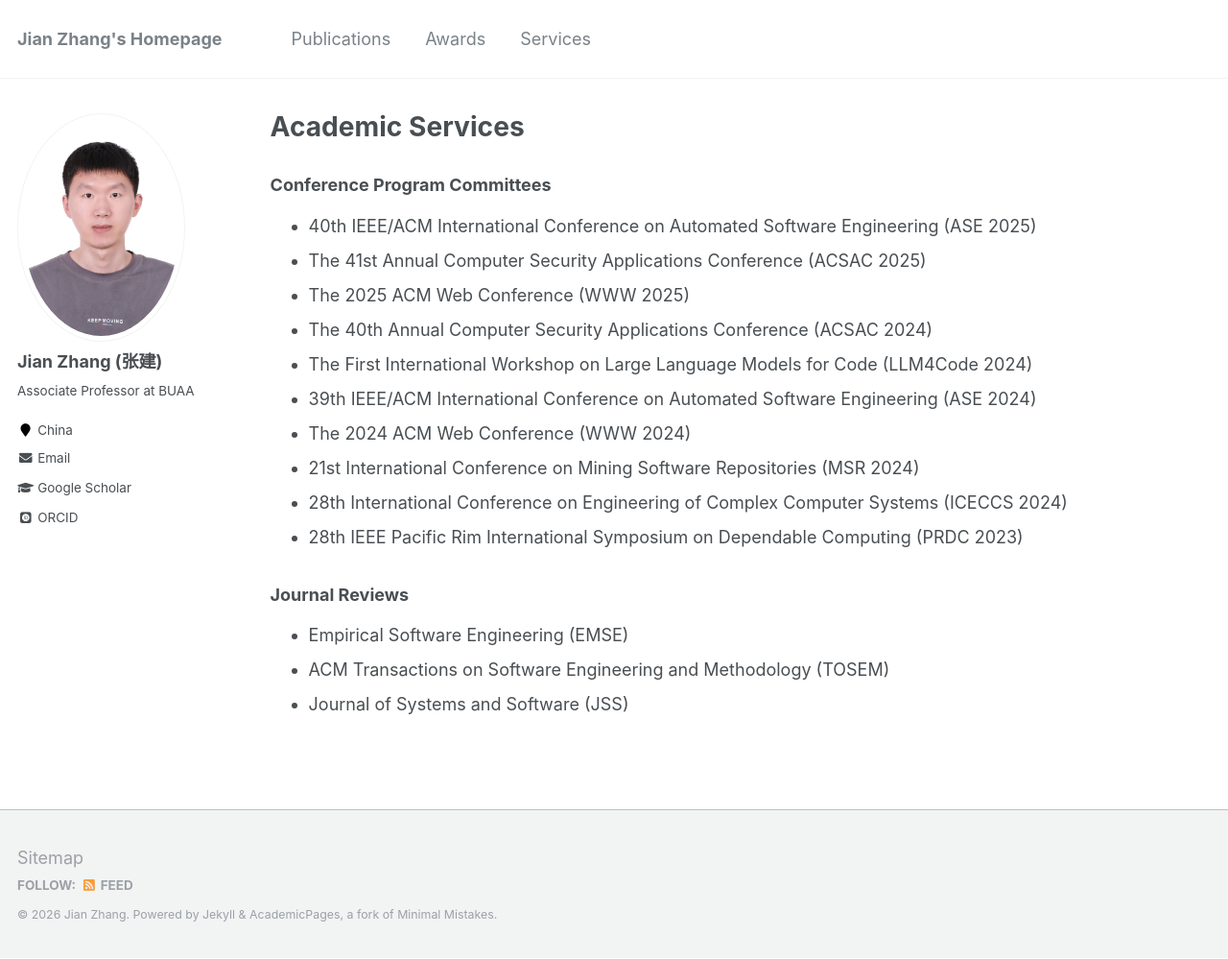
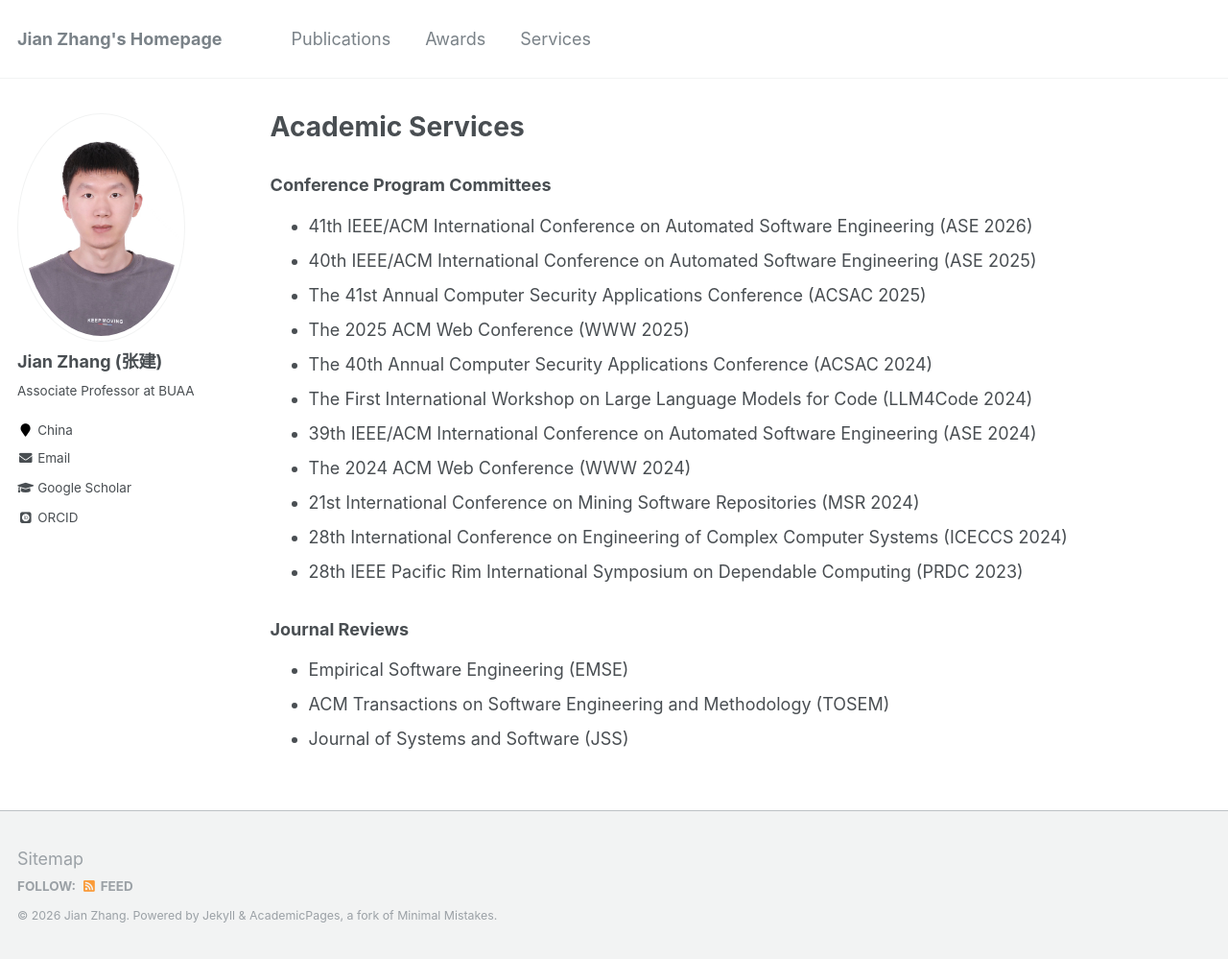
Before and after one commit to zhangj111/zhangj111.github.io, a Jekyll site: the page built from _pages/publicservices.md, in a window 1280 px wide and 999 px high. Shown: the whole window at 96% size. Built offline with Jekyll 4.4.1, drawn with Linux system fonts in a browser that asks for light colours; some web fonts are replaced.

Commit message:
Update publicservices.md

```diff
--- a/_pages/publicservices.md
+++ b/_pages/publicservices.md
@@ -11,6 +11,7 @@ redirect_from:
 ---
 
 ### Conference Program Committees
++ 41th IEEE/ACM International Conference on Automated Software Engineering (ASE 2026)
 + 40th IEEE/ACM International Conference on Automated Software Engineering (ASE 2025)
 + The 41st Annual Computer Security Applications Conference (ACSAC 2025)
 + The 2025 ACM Web Conference (WWW 2025)
```
